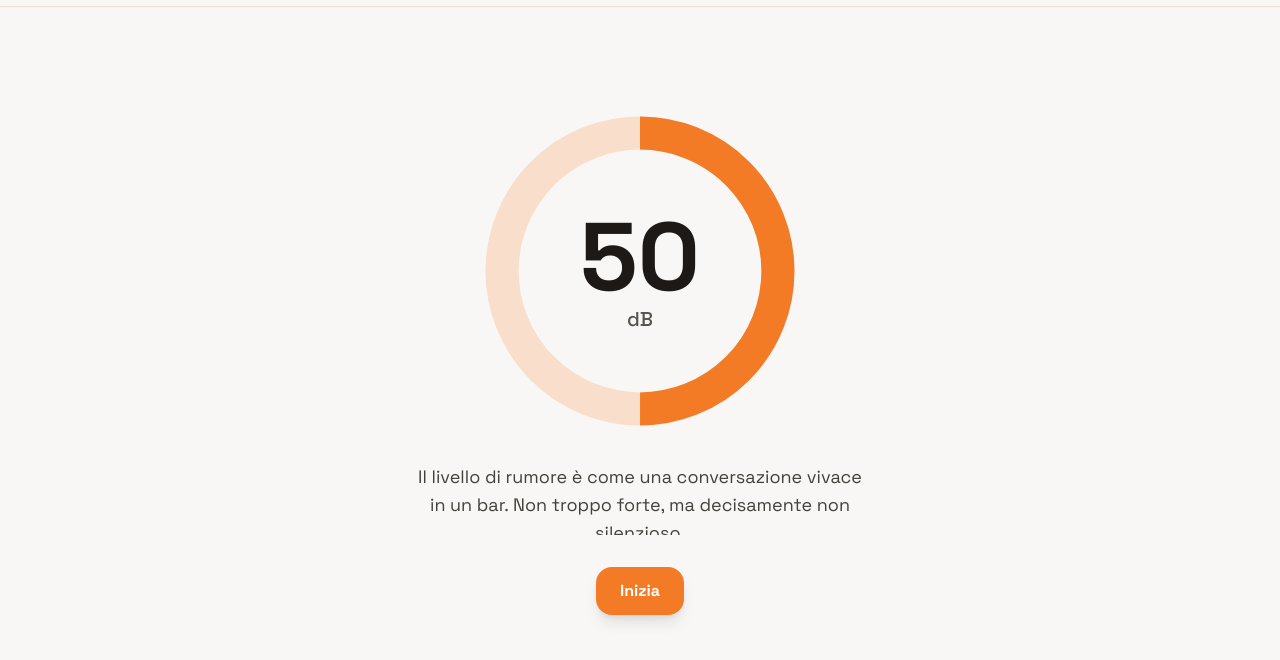
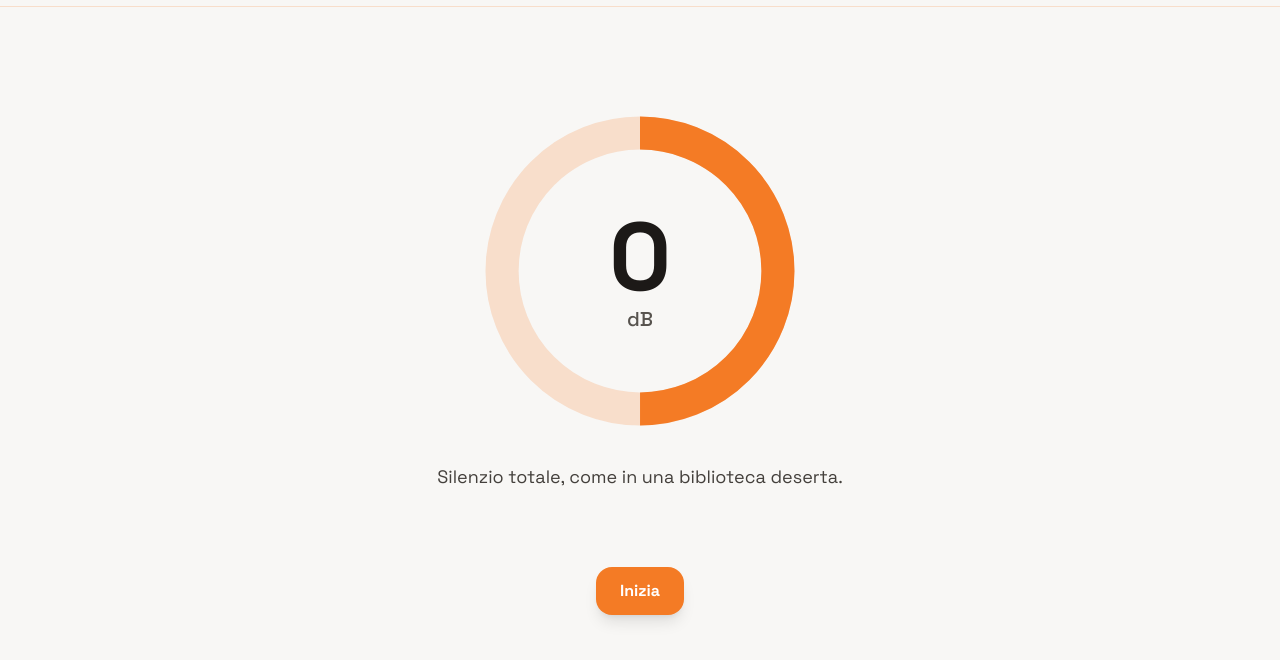
Before and after one commit to lucavandro/rompipallometro, a plain HTML site: page index.html in a window 1280 px wide. Shown: the part 82-742 px from the top of the page. Drawn offline with nearby package versions, Linux system fonts and the light colour scheme.

Commit message:
Imposta il valore iniziale del livello di decibel a 0 e rimuove la descrizione del rumore.

```diff
--- a/index.html
+++ b/index.html
@@ -63,12 +63,12 @@
 <circle class="noise-ring transform -rotate-90 origin-center stroke-primary" cx="116" cy="116" fill="none" r="100" stroke-width="24" style="stroke-dashoffset: 314;"></circle>
 </svg>
 <div class="flex flex-col items-center">
-<span class="text-7xl sm:text-8xl font-bold text-stone-900 dark:text-stone-100" id="db">50</span>
+<span class="text-7xl sm:text-8xl font-bold text-stone-900 dark:text-stone-100" id="db">0</span>
 <span class="text-xl font-medium text-stone-600 dark:text-stone-400">dB</span>
 </div>
 </div>
 <p class="max-w-md mx-auto text-lg text-stone-700 dark:text-stone-300 mb-8 h-[4.5rem] overflow-hidden" id="description">
-                Il livello di rumore è come una conversazione vivace in un bar. Non troppo forte, ma decisamente non silenzioso.
+              Silenzio totale, come in una biblioteca deserta.
             </p>
 <button class="bg-primary text-white font-bold py-3 px-6 rounded-lg shadow-lg hover:bg-opacity-90 focus:outline-none focus:ring-2 focus:ring-primary focus:ring-offset-2 focus:ring-offset-background-light dark:focus:ring-offset-background-dark transition-all duration-300 ease-in-out transform hover:scale-105">
                Inizia
```
